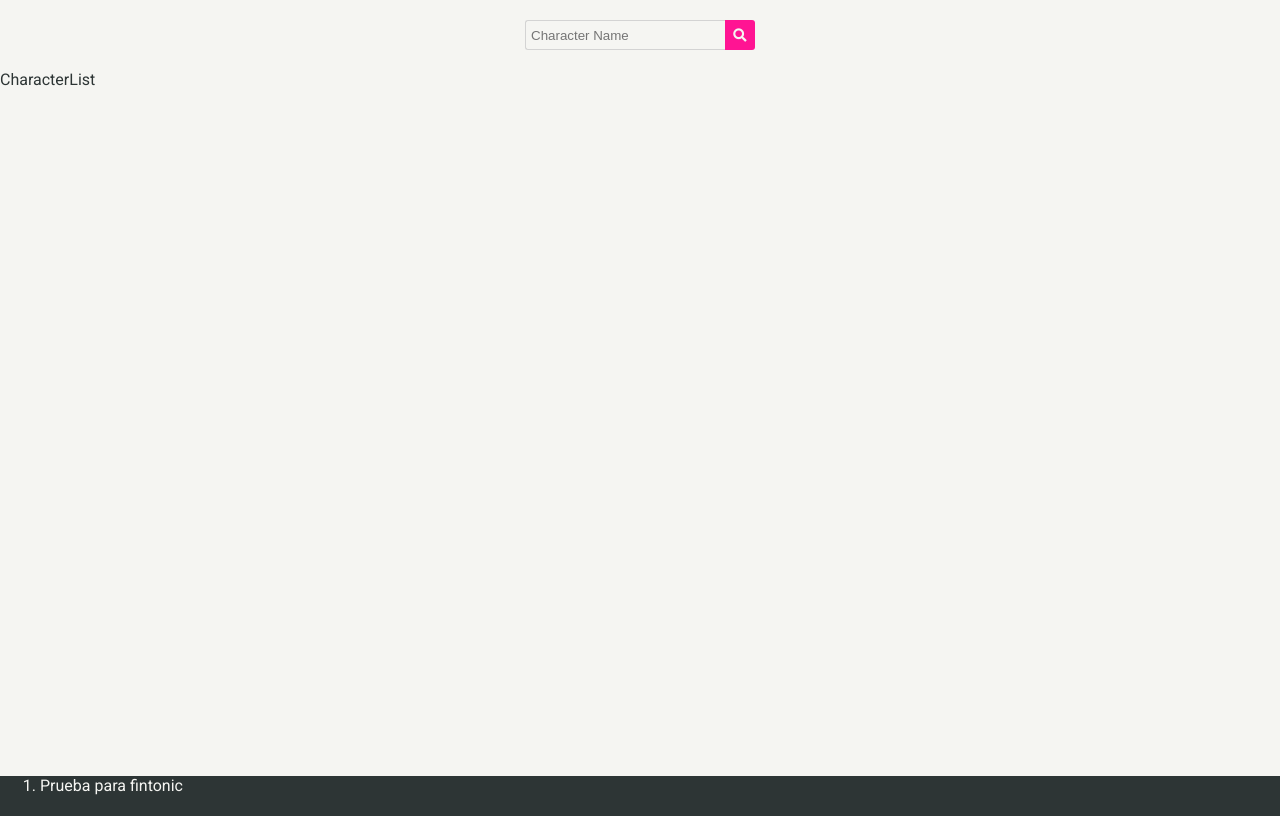
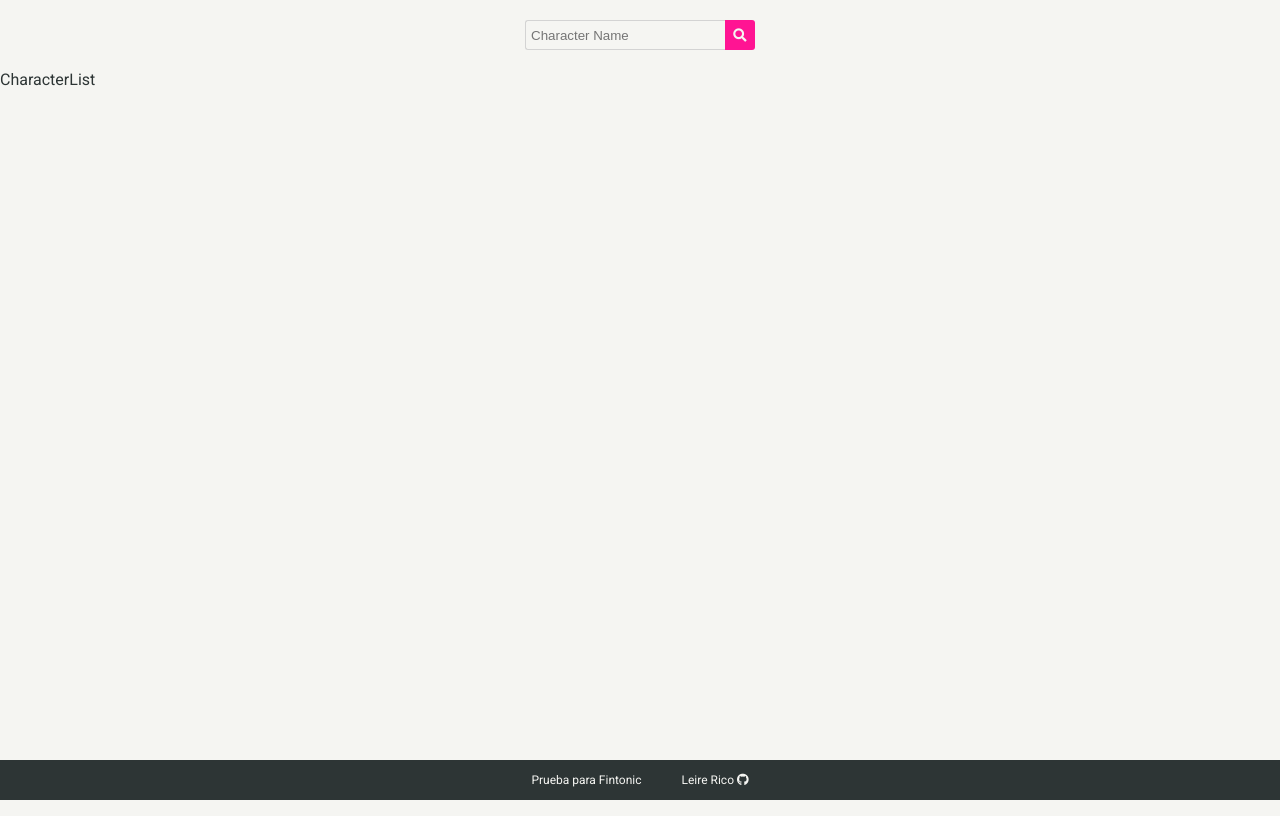
Before and after one commit to leireriel/marvel-searcher_react, a React (Create React App) app: page /#/ in a window 1280 px wide. Built offline with nearby package versions, Linux system fonts and the light colour scheme.

Commit message:
Create footer and styles

```diff
--- a/src/App.scss
+++ b/src/App.scss
@@ -9,9 +9,11 @@ body {
 }
 
 .main__marvel {
-  min-height: 95vh;
+  height: 95vh;
 }
 
 .footer__marvel {
   height: 5vh;
+  width: 100%;
+  position: fixed;
 }
--- a/src/components/CharacterDetail/index.js
+++ b/src/components/CharacterDetail/index.js
@@ -5,7 +5,35 @@ class CharacterDetail extends Component {
   render() {
     return(
       <Fragment>
-        <p>CharacterDetail</p>
+        <p className="temporal">CharacterDetail</p>
+        Lorem ipsum dolor sit amet consectetur, adipisicing elit. Nulla iste nisi nobis delectus qui eveniet quasi deleniti, dolore numquam mollitia quos illo perspiciatis repellat aspernatur quo. Fuga molestias minus consectetur.
+        Lorem ipsum dolor sit amet consectetur, adipisicing elit. Nulla iste nisi nobis delectus qui eveniet quasi deleniti, dolore numquam mollitia quos illo perspiciatis repellat aspernatur quo. Fuga molestias minus consectetur.
+        Lorem ipsum dolor sit amet consectetur, adipisicing elit. Nulla iste nisi nobis delectus qui eveniet quasi deleniti, dolore numquam mollitia quos illo perspiciatis repellat aspernatur quo. Fuga molestias minus consectetur.
+        Lorem ipsum dolor sit amet consectetur, adipisicing elit. Nulla iste nisi nobis delectus qui eveniet quasi deleniti, dolore numquam mollitia quos illo perspiciatis repellat aspernatur quo. Fuga molestias minus consectetur.
+        Lorem ipsum dolor sit amet consectetur, adipisicing elit. Nulla iste nisi nobis delectus qui eveniet quasi deleniti, dolore numquam mollitia quos illo perspiciatis repellat aspernatur quo. Fuga molestias minus consectetur.
+        Lorem ipsum dolor sit amet consectetur, adipisicing elit. Nulla iste nisi nobis delectus qui eveniet quasi deleniti, dolore numquam mollitia quos illo perspiciatis repellat aspernatur quo. Fuga molestias minus consectetur.
+        Lorem ipsum dolor sit amet consectetur, adipisicing elit. Nulla iste nisi nobis delectus qui eveniet quasi deleniti, dolore numquam mollitia quos illo perspiciatis repellat aspernatur quo. Fuga molestias minus consectetur.
+        Lorem ipsum dolor sit amet consectetur, adipisicing elit. Nulla iste nisi nobis delectus qui eveniet quasi deleniti, dolore numquam mollitia quos illo perspiciatis repellat aspernatur quo. Fuga molestias minus consectetur.
+        Lorem ipsum dolor sit amet consectetur, adipisicing elit. Nulla iste nisi nobis delectus qui eveniet quasi deleniti, dolore numquam mollitia quos illo perspiciatis repellat aspernatur quo. Fuga molestias minus consectetur.
+        Lorem ipsum dolor sit amet consectetur, adipisicing elit. Nulla iste nisi nobis delectus qui eveniet quasi deleniti, dolore numquam mollitia quos illo perspiciatis repellat aspernatur quo. Fuga molestias minus consectetur.
+        Lorem ipsum dolor sit amet consectetur, adipisicing elit. Nulla iste nisi nobis delectus qui eveniet quasi deleniti, dolore numquam mollitia quos illo perspiciatis repellat aspernatur quo. Fuga molestias minus consectetur.
+        Lorem ipsum dolor sit amet consectetur, adipisicing elit. Nulla iste nisi nobis delectus qui eveniet quasi deleniti, dolore numquam mollitia quos illo perspiciatis repellat aspernatur quo. Fuga molestias minus consectetur.
+        Lorem ipsum dolor sit amet consectetur, adipisicing elit. Nulla iste nisi nobis delectus qui eveniet quasi deleniti, dolore numquam mollitia quos illo perspiciatis repellat aspernatur quo. Fuga molestias minus consectetur.
+        Lorem ipsum dolor sit amet consectetur, adipisicing elit. Nulla iste nisi nobis delectus qui eveniet quasi deleniti, dolore numquam mollitia quos illo perspiciatis repellat aspernatur quo. Fuga molestias minus consectetur.
+        Lorem ipsum dolor sit amet consectetur, adipisicing elit. Nulla iste nisi nobis delectus qui eveniet quasi deleniti, dolore numquam mollitia quos illo perspiciatis repellat aspernatur quo. Fuga molestias minus consectetur.
+        Lorem ipsum dolor sit amet consectetur, adipisicing elit. Nulla iste nisi nobis delectus qui eveniet quasi deleniti, dolore numquam mollitia quos illo perspiciatis repellat aspernatur quo. Fuga molestias minus consectetur.
+        Lorem ipsum dolor sit amet consectetur, adipisicing elit. Nulla iste nisi nobis delectus qui eveniet quasi deleniti, dolore numquam mollitia quos illo perspiciatis repellat aspernatur quo. Fuga molestias minus consectetur.
+        Lorem ipsum dolor sit amet consectetur, adipisicing elit. Nulla iste nisi nobis delectus qui eveniet quasi deleniti, dolore numquam mollitia quos illo perspiciatis repellat aspernatur quo. Fuga molestias minus consectetur.
+        Lorem ipsum dolor sit amet consectetur, adipisicing elit. Nulla iste nisi nobis delectus qui eveniet quasi deleniti, dolore numquam mollitia quos illo perspiciatis repellat aspernatur quo. Fuga molestias minus consectetur.
+        Lorem ipsum dolor sit amet consectetur, adipisicing elit. Nulla iste nisi nobis delectus qui eveniet quasi deleniti, dolore numquam mollitia quos illo perspiciatis repellat aspernatur quo. Fuga molestias minus consectetur.
+        Lorem ipsum dolor sit amet consectetur, adipisicing elit. Nulla iste nisi nobis delectus qui eveniet quasi deleniti, dolore numquam mollitia quos illo perspiciatis repellat aspernatur quo. Fuga molestias minus consectetur.
+        Lorem ipsum dolor sit amet consectetur, adipisicing elit. Nulla iste nisi nobis delectus qui eveniet quasi deleniti, dolore numquam mollitia quos illo perspiciatis repellat aspernatur quo. Fuga molestias minus consectetur.
+        Lorem ipsum dolor sit amet consectetur, adipisicing elit. Nulla iste nisi nobis delectus qui eveniet quasi deleniti, dolore numquam mollitia quos illo perspiciatis repellat aspernatur quo. Fuga molestias minus consectetur.
+        Lorem ipsum dolor sit amet consectetur, adipisicing elit. Nulla iste nisi nobis delectus qui eveniet quasi deleniti, dolore numquam mollitia quos illo perspiciatis repellat aspernatur quo. Fuga molestias minus consectetur.
+        Lorem ipsum dolor sit amet consectetur, adipisicing elit. Nulla iste nisi nobis delectus qui eveniet quasi deleniti, dolore numquam mollitia quos illo perspiciatis repellat aspernatur quo. Fuga molestias minus consectetur.
+        Lorem ipsum dolor sit amet consectetur, adipisicing elit. Nulla iste nisi nobis delectus qui eveniet quasi deleniti, dolore numquam mollitia quos illo perspiciatis repellat aspernatur quo. Fuga molestias minus consectetur.
+        Lorem ipsum dolor sit amet consectetur, adipisicing elit. Nulla iste nisi nobis delectus qui eveniet quasi deleniti, dolore numquam mollitia quos illo perspiciatis repellat aspernatur quo. Fuga molestias minus consectetur.
+        Lorem ipsum dolor sit amet consectetur, adipisicing elit. Nulla iste nisi nobis delectus qui eveniet quasi deleniti, dolore numquam mollitia quos illo perspiciatis repellat aspernatur quo. Fuga molestias minus consectetur.
       </Fragment>
     );
   }
--- a/src/components/Contact/Contact.scss
+++ b/src/components/Contact/Contact.scss
@@ -1,11 +1,35 @@
 @import '../../styles/core/variables';
 
 .contact__wrapper {
+  height: 100%;
   background-color: $color_secondary;
-  height: 100%;
   color: $color_primary;
+  font-size: $font_size_small;
 }
 
-.contact__description {
+.contact__list {
+  display: flex;
+  justify-content: space-between;
+  align-items: center;
+  height: 100%;
+  list-style: none;
   margin: 0;
+  padding: 0 10px;
+  @media all and (min-width: $bp_tablet) {
+    justify-content: center;
+  }
 }
+
+.contact__item:nth-child(2n) {
+  @media all and (min-width: $bp_tablet) {
+    padding-left: 40px;
+  }
+}
+
+.contact__link {
+  color: $color_primary;
+  text-decoration: none;
+  &:hover {
+    color: $color_light_link;
+  }
+}
--- a/src/components/Contact/index.js
+++ b/src/components/Contact/index.js
@@ -6,8 +6,20 @@ class Contact extends Component {
     return(
       <nav className="contact__wrapper">
         <ol className="contact__list">
-          <li className="contact__description">Prueba para fintonic</li>
-
+          <li className="contact__item">
+            Prueba para
+            <span> </span>
+            <a href="https://www.fintonic.com/es-ES/inicio/" target="_blank" rel="noopener noreferrer" className="contact__link">
+              Fintonic
+            </a>
+          </li>
+          <li className="contact__item">
+            <a href="https://github.com/leireriel/" target="_blank" rel="noopener noreferrer" className="contact__link">
+              Leire Rico
+              <span> </span>
+              <i className="fab fa-github"></i>
+            </a>
+          </li>
         </ol>
       </nav>
     );
--- a/src/components/Search/Search.scss
+++ b/src/components/Search/Search.scss
@@ -18,7 +18,7 @@
   border-radius: 3px 0 0 3px;
   height: 30px;
   width: 140px;
-  @media all and (min-width: 768px) {
+  @media all and (min-width: $bp_tablet) {
     width: 200px;
   }
   background-color: $color_primary;
@@ -40,9 +40,7 @@
     outline-width: 0;
   }
   &:hover {
-    .fa-search {
-      color: $color_dark_grey;
-    }
+    background-color: $color_dark_pink;
   }
 }
 
--- a/src/styles/core/_variables.scss
+++ b/src/styles/core/_variables.scss
@@ -10,7 +10,9 @@ $color_dark_pink: rgb(139, 45, 89);
 $color_primary: $color_dirty;
 $color_secondary: $color_dark_grey;
 $color_button: $color_pink;
+$color_active_button: $color_dark_pink;
 $color_link: $color_dark_pink;
+$color_light_link: $color_pink;
 
 //Typography
 $font_family: 'Roboto', sans-serif;
@@ -20,6 +22,10 @@ $font_weight_regular: 400;
 $font_weight_medium: 500;
 $font_weight_bold: 700;
 
-$font_size_small: 14px;
+$font_size_small: 12px;
 $font_size_medium: 16px;
 $font_size_title: 18px;
+
+//Break points
+$bp_tablet: 768px;
+$bp_desktop: 1280px;
```
